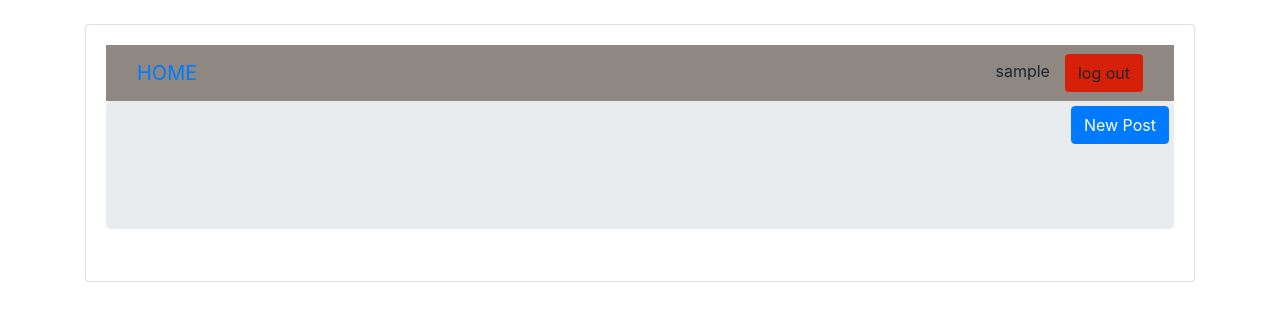
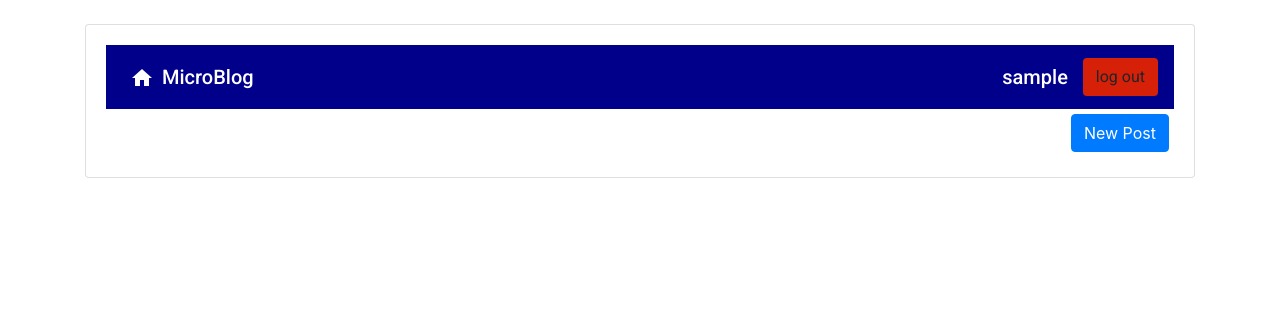
Before and after one commit to mazharku/microblog-client, an Angular app: page /home in a window 1280 px wide. Shown: the top 318 px of the page. Built offline with nearby package versions, Linux system fonts and the light colour scheme; no server answers; sample sign-in values are in the browser's storage.

Commit message:
add material design components

```diff
--- a/angular.json
+++ b/angular.json
@@ -31,6 +31,7 @@
               "src/assets"
             ],
             "styles": [
+              "./node_modules/@angular/material/prebuilt-themes/pink-bluegrey.css",
               "src/styles.css",
               "./node_modules/bootstrap/dist/css/bootstrap.min.css"
             ],
@@ -98,6 +99,7 @@
               "src/assets"
             ],
             "styles": [
+              "./node_modules/@angular/material/prebuilt-themes/pink-bluegrey.css",
               "src/styles.css"
             ],
             "scripts": []
--- a/package.json
+++ b/package.json
@@ -12,10 +12,12 @@
   "private": true,
   "dependencies": {
     "@angular/animations": "~11.2.10",
+    "@angular/cdk": "~11.2.10",
     "@angular/common": "~11.2.10",
     "@angular/compiler": "~11.2.10",
     "@angular/core": "~11.2.10",
     "@angular/forms": "~11.2.10",
+    "@angular/material": "~11.2.10",
     "@angular/platform-browser": "~11.2.10",
     "@angular/platform-browser-dynamic": "~11.2.10",
     "@angular/router": "~11.2.10",
--- a/src/app/app.module.ts
+++ b/src/app/app.module.ts
@@ -11,6 +11,11 @@ import { LoginComponent } from './login/login.component';
 import { BlogServiceService } from './blog-service.service';
 import { RegistrationComponent } from './registration/registration.component';
 import { PostModelComponent } from './post-model/post-model.component';
+import { BrowserAnimationsModule } from '@angular/platform-browser/animations';
+import {MatButtonModule} from '@angular/material/button'
+import {MatToolbarModule} from '@angular/material/toolbar'
+import {MatIconModule} from '@angular/material/icon'
+
 
 @NgModule({
   declarations: [
@@ -26,7 +31,7 @@ import { PostModelComponent } from './post-model/post-model.component';
     HttpClientModule,
     FormsModule,
     ReactiveFormsModule,
-    AppRoutingModule
+    AppRoutingModule, BrowserAnimationsModule, MatButtonModule, MatToolbarModule,MatIconModule
   ],
   providers: [BlogServiceService],
   bootstrap: [AppComponent]
--- a/src/app/home/home.component.css
+++ b/src/app/home/home.component.css
@@ -0,0 +1,3 @@
+.example-spacer {
+    flex: 1 1 auto;
+  }
--- a/src/app/home/home.component.html
+++ b/src/app/home/home.component.html
@@ -1,19 +1,15 @@
-<nav class="navbar navbar-expand-lg" style="background-color: rgb(143, 135, 129);">
-    <!-- Container wrapper -->
-    <div class="container-fluid">
-      <!-- Navbar brand -->
-      <a class="navbar-brand" href="#">HOME</a>
-        <div style="float: right;">
-          <label>{{name}}</label>
-          <a *ngIf="name==''; else elseBlock" routerLink='/login' class="btn" style="background-color: darkorange; margin-left: 15px;" href="#">log in</a>
-          <ng-template #elseBlock><button (click)="doLogOut()" class="btn" style="background-color: rgb(214, 32, 8); margin-left: 15px;" href="#">log out</button></ng-template>
-        </div>
-    </div>
-  </nav>
-<div>
-    <a routerLink='/add' class="btn btn-primary" style="float: right; margin: 5px;">New Post</a>
-</div>
-<div class="container jumbotron">
+<mat-toolbar style="background-color: darkblue;">
+    <button mat-icon-button class="example-icon" aria-label="Example icon-button with menu icon">
+      <mat-icon>home</mat-icon>
+    </button>
+    <span>MicroBlog</span>
+    <span class="example-spacer"></span>
+      <h1>{{name}}</h1>
+      <a *ngIf="name==''; else elseBlock" routerLink='/login' class="btn" style="background-color: darkorange; margin-left: 15px;" href="#">log in</a>
+      <ng-template #elseBlock><button (click)="doLogOut()" class="btn" style="background-color: rgb(214, 32, 8); margin-left: 15px;" href="#">log out</button></ng-template>
+  </mat-toolbar>
+    <a routerLink='/add' class="btn btn-primary" style="float: right; margin: 5px;">New Post</a><br>
+<div class="container">
   <div class="row" *ngFor = "let post of posts">
       <div class="col"  style="margin: 5px;">
        <app-post-model [post]="post" ></app-post-model>
--- a/src/app/post-model/post-model.component.css
+++ b/src/app/post-model/post-model.component.css
@@ -0,0 +1,6 @@
+.active {
+    color: bisque;
+}
+.inactive {
+    color: blue;
+}
--- a/src/app/post-model/post-model.component.html
+++ b/src/app/post-model/post-model.component.html
@@ -5,7 +5,7 @@
       <p class="card-text">{{post.post}}</p>
     </div>
     <div>
-      <button (click)="updatelike()" type="button" class="btn" style="margin: 5px;" [ngClass]="likedByCurrentUser == true ? 'btn-danger': 'btn-primary'" > Like <span class="badge badge-light">{{numOfLike}}</span>
+      <button mat-button (click)="updatelike()" type="button"  style="margin: 5px;"> <span class="material-icons" [ngClass]="likedByCurrentUser == true ? 'inactive': 'active'">thumb_up</span> <span class="badge badge-light">{{numOfLike}}</span>
       </button>
         <button type="button" class="btn btn-primary" style="margin: 5px;" data-toggle="collapse" data-target="#postComment" aria-expanded="false" aria-controls="postComment">Comment</button>
     </div>
--- a/src/index.html
+++ b/src/index.html
@@ -6,6 +6,9 @@
   <base href="/">
   <meta name="viewport" content="width=device-width, initial-scale=1">
   <link rel="icon" type="image/x-icon" href="favicon.ico">
+  <link rel="preconnect" href="https://fonts.gstatic.com">
+  <link href="https://fonts.googleapis.com/css2?family=Roboto:wght@300;400;500&display=swap" rel="stylesheet">
+  <link href="https://fonts.googleapis.com/icon?family=Material+Icons" rel="stylesheet">
 </head>
 <body>
   <app-root></app-root>
--- a/src/styles.css
+++ b/src/styles.css
@@ -1 +1,4 @@
 /* You can add global styles to this file, and also import other style files */
+
+html, body { height: 100%; }
+body { margin: 0; font-family: Roboto, "Helvetica Neue", sans-serif; }
```
Also changed, not shown: 1 other file (tests, documents, lock files or other folders).
